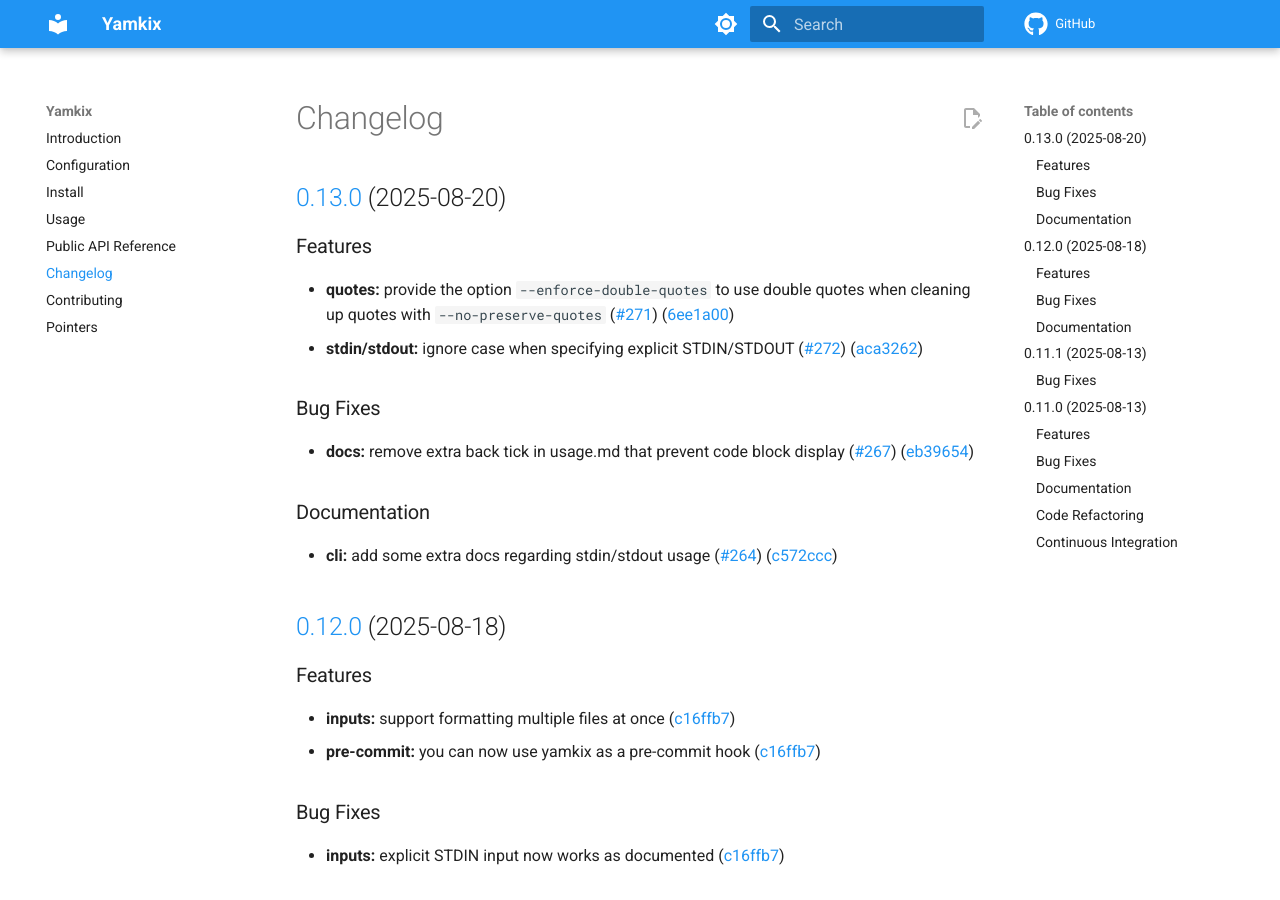
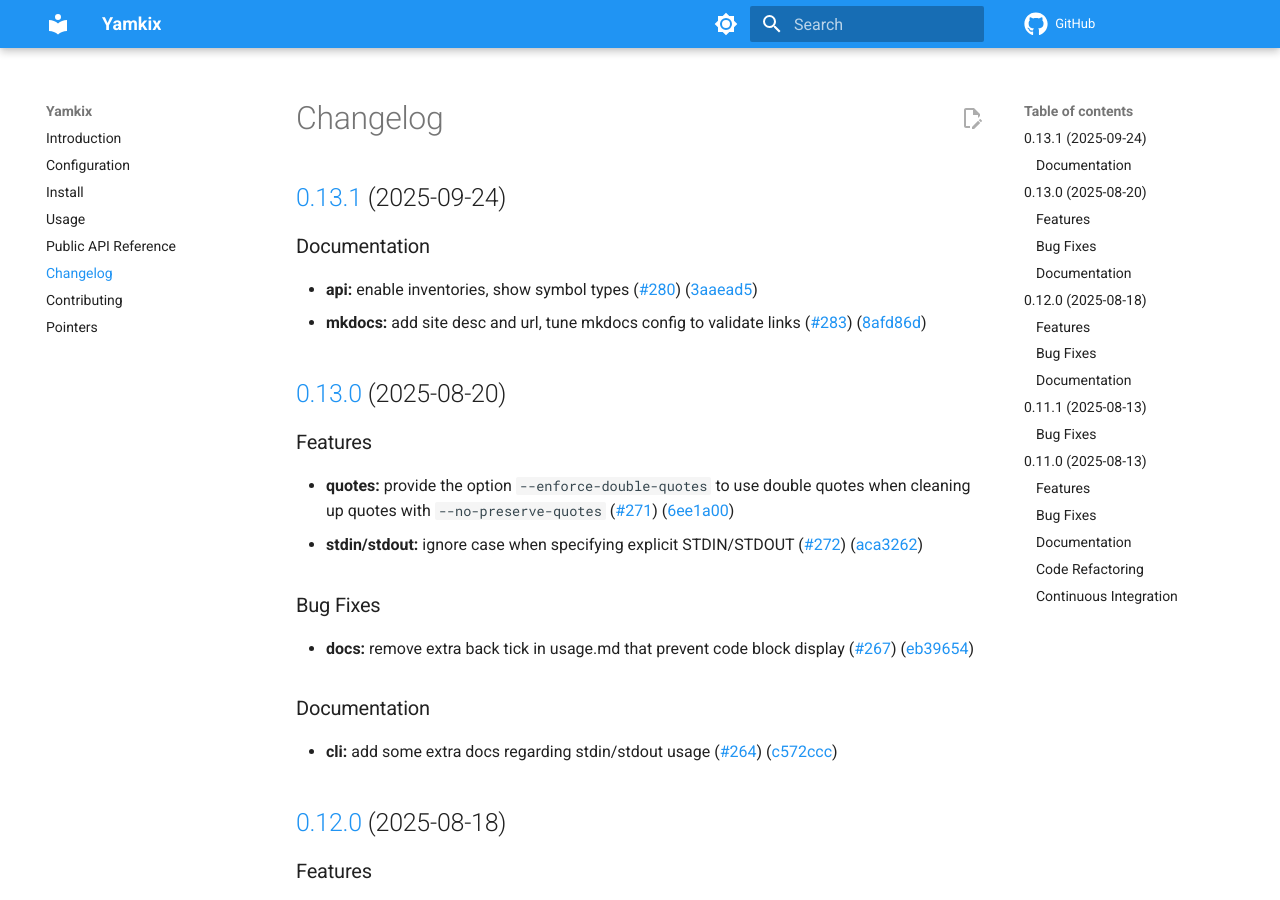
Before and after one commit to looztra/yamkix, an MkDocs documentation site: the page built from docs/changelog.md, in a window 1280 px wide and 900 px high. Built offline with MkDocs 1.6.1 and Material for MkDocs 9.7.7, drawn with Linux system fonts in a browser that asks for light colours; comment, search, counter and statistics services are not loaded.

Commit message:
chore(main): release 0.13.1

```diff
--- a/docs/changelog.md
+++ b/docs/changelog.md
@@ -1,4 +1,12 @@
 # Changelog
+
+## [0.13.1](https://github.com/looztra/yamkix/compare/v0.13.0...v0.13.1) (2025-09-24)
+
+
+### Documentation
+
+* **api:** enable inventories, show symbol types ([#280](https://github.com/looztra/yamkix/issues/280)) ([3aaead5](https://github.com/looztra/yamkix/commit/3aaead54358ae1163a8021b573f8021f7d49ee8f))
+* **mkdocs:** add site desc and url, tune mkdocs config to validate links ([#283](https://github.com/looztra/yamkix/issues/283)) ([8afd86d](https://github.com/looztra/yamkix/commit/8afd86dab5c05377b1b143c398ebb6fa7577be9e))
 
 ## [0.13.0](https://github.com/looztra/yamkix/compare/v0.12.0...v0.13.0) (2025-08-20)
 
```
Also changed, not shown: .release-please-manifest.json.
